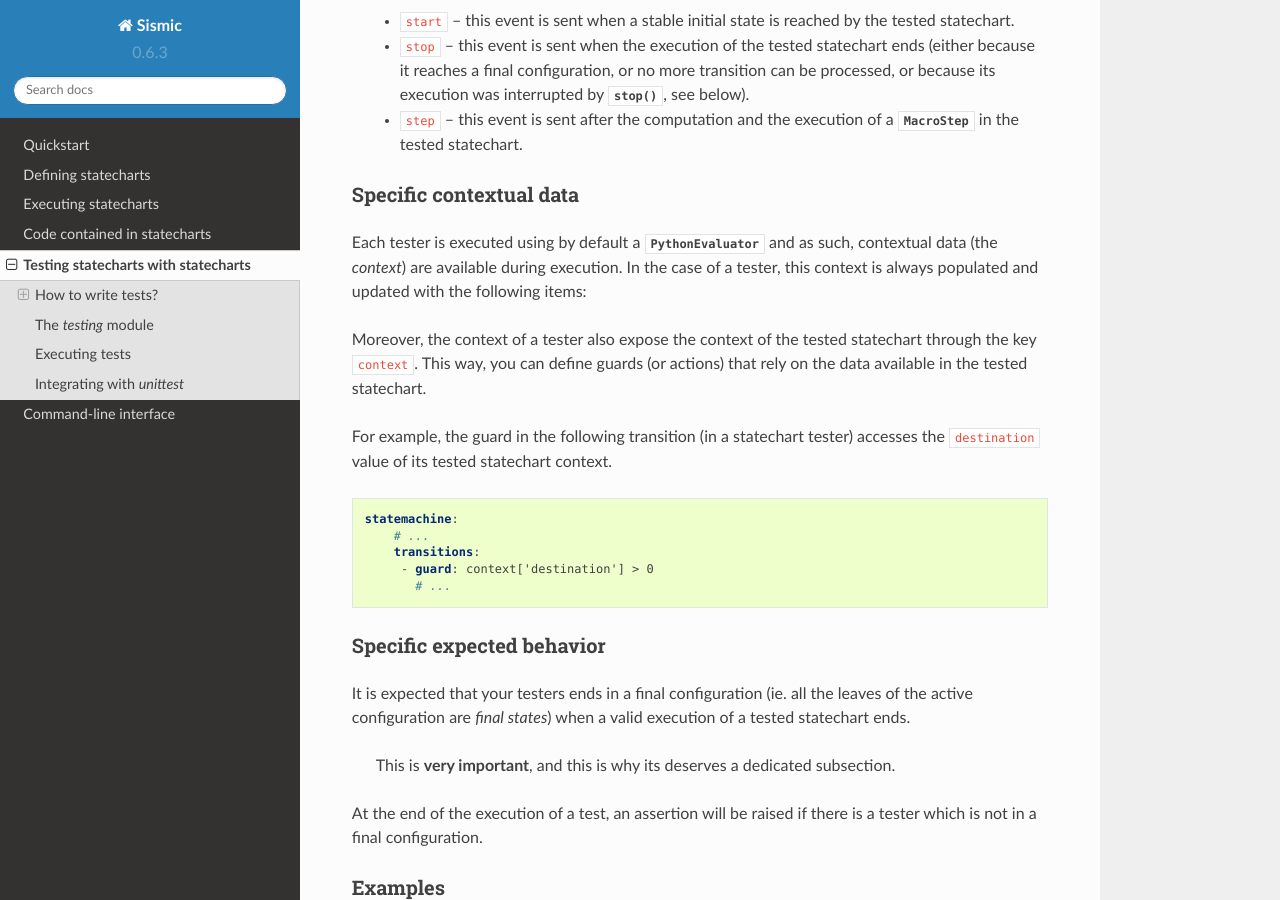
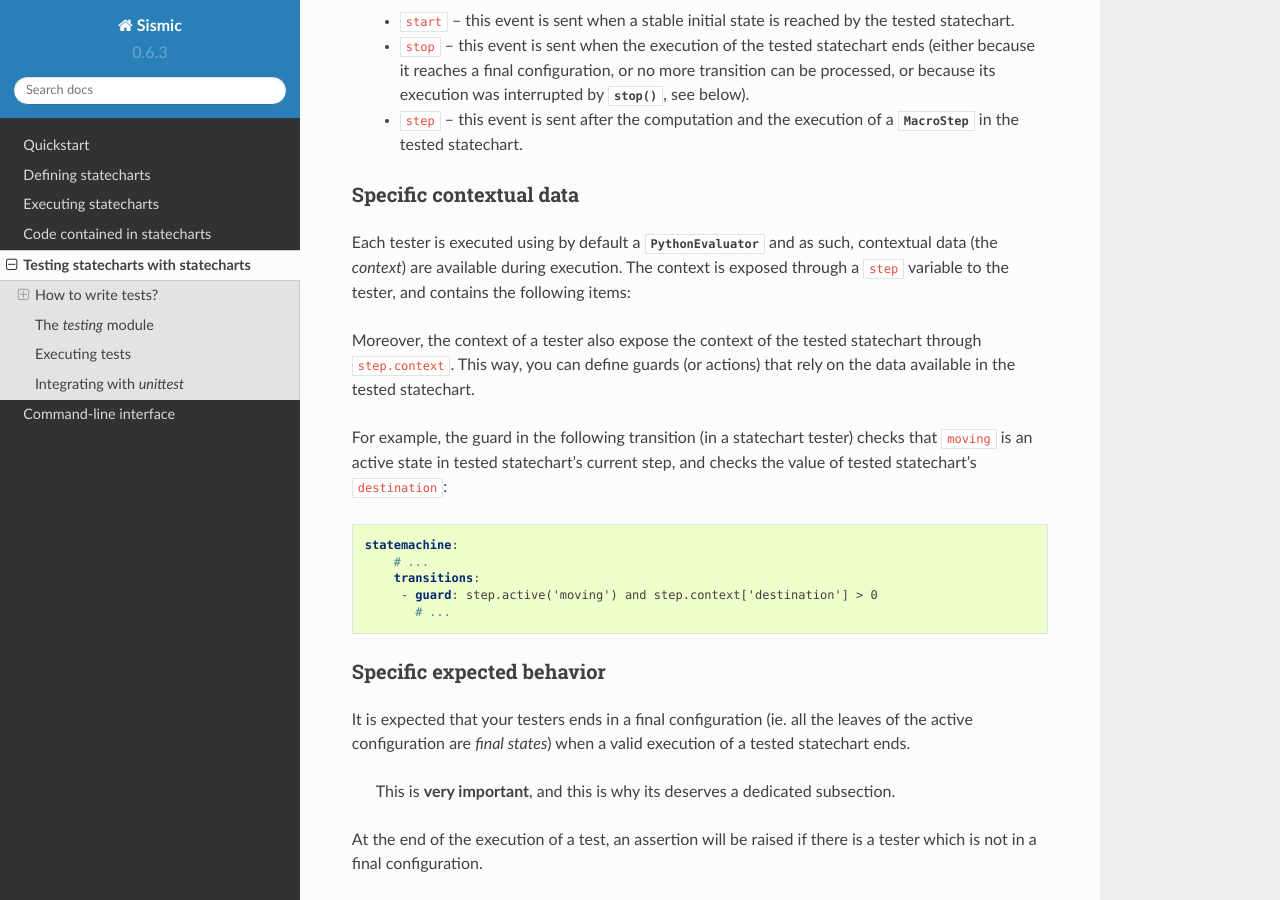
Before and after one commit to AlexandreDecan/sismic, a Sphinx documentation site: the page built from docs/testing.rst, in a window 1280 px wide and 900 px high, scrolled down 834 px. Built offline with Sphinx 7.4.7 and the Read the Docs theme 2.0.0, drawn with Linux system fonts in a browser that asks for light colours.

Commit message:
Tested statechart data are now exposed through a "step" variable in testers.

```diff
--- a/docs/testing.rst
+++ b/docs/testing.rst
@@ -47,8 +47,8 @@ Specific contextual data
 ************************
 
 Each tester is executed using by default a :py:class:`~sismic.evaluator.PythonEvaluator` and as such, contextual data
-(the *context*) are available during execution. In the case of a tester, this context is always populated and
-updated with the following items:
+(the *context*) are available during execution. The context is exposed through a ``step`` variable to the tester,
+and contains the following items:
 
 .. :function:: entered(state_name: str) -> bool
 
@@ -72,18 +72,18 @@ updated with the following items:
    it lead to the execution of a transition.
 
 
-Moreover, the context of a tester also expose the context of the tested statechart through the key ``context``.
+Moreover, the context of a tester also expose the context of the tested statechart through ``step.context``.
 This way, you can define guards (or actions) that rely on the data available in the tested statechart.
 
-For example, the guard in the following transition (in a statechart tester) accesses the ``destination``
-value of its tested statechart context.
+For example, the guard in the following transition (in a statechart tester) checks that ``moving`` is an active state
+in tested statechart's current step, and checks the value of tested statechart's ``destination``:
 
 .. code:: yaml
 
     statemachine:
         # ...
         transitions:
-         - guard: context['destination'] > 0
+         - guard: step.active('moving') and step.context['destination'] > 0
            # ...
 
 
```
Also changed, not shown: 4 other files.
